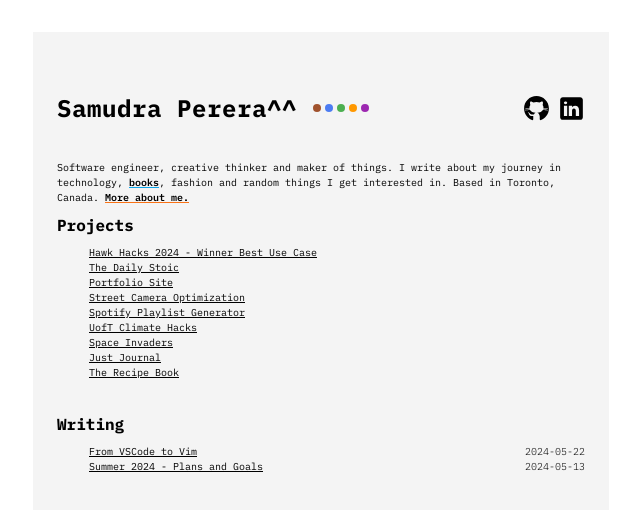
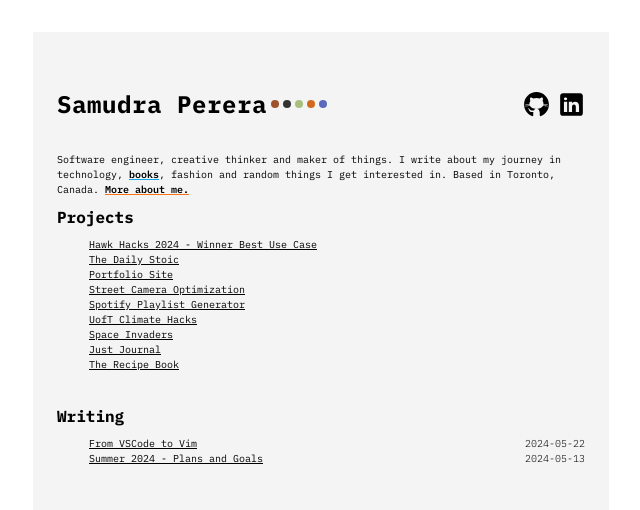
Before and after one commit to samudra-perera/portfolio-site, a React (Vite) app: page / in a window 1280 px wide. Shown: the top 510 px of the page, without its empty margins (127-767 px from the left). Built offline with nearby package versions, Linux system fonts and the light colour scheme.

Commit message:
Updated Colours

```diff
--- a/src/Home.tsx
+++ b/src/Home.tsx
@@ -12,7 +12,7 @@ const Home = () => {
       <div className="md:flex items-center justify-between pb-8">
         <div className="flex items-center">
           <h2 className={`font-bold text-2xl tracking-wide text-black`}>
-            Samudra Perera^^
+            Samudra Perera
           </h2>
           <ToggleTheme />
         </div>
--- a/src/components/ToggleTheme.tsx
+++ b/src/components/ToggleTheme.tsx
@@ -7,16 +7,20 @@ const ToggleTheme = () => {
   // Array of accent colors with their respective keys
   const accentColors = [
     { name: "wood", color: "wood", className: "bg-accent-wood" },
-    { name: "Blue", color: "blue", className: "bg-accent-blue" },
+    { name: "charcoal", color: "charcoal", className: "bg-accent-charcoal" },
     { name: "Green", color: "green", className: "bg-accent-green" },
     { name: "Orange", color: "orange", className: "bg-accent-orange" },
-    { name: "Purple", color: "purple", className: "bg-accent-purple" },
+    {
+      name: "rusticBlue",
+      color: "rusticBlue",
+      className: "bg-accent-rusticBlue",
+    },
   ];
 
   const accentButtonClasses = "w-2 h-2 rounded-full cursor-pointer";
 
   return (
-    <div className="p-4 text-xs">
+    <div className="p-1 text-xs">
       <div className="flex space-x-1 items-center">
         {accentColors.map((accent) => (
           <button
--- a/tailwind.config.js
+++ b/tailwind.config.js
@@ -18,11 +18,10 @@ module.exports = {
         },
         accent: {
           wood: "#A0522D", // wood accent color
-          blue: "#4c7cf2", // Blue accent color
-          green: "#4caf50", // Green accent color
-          orange: "#ff9800", // Orange accent color
-          purple: "#9c27b0", // Purple accent color
-          sienna: "#A0522D",
+          charcoal: "#333333", // Blue accent color
+          green: "#A7C080", // Green accent color
+          orange: "#D2691E", // Orange accent color
+          rusticBlue: "#5C6BC0",
         },
       },
     },
@@ -33,16 +32,14 @@ module.exports = {
     "bg-beige-medium",
     "bg-beige-dark",
     "text-accent-wood",
-    "text-accent-blue",
+    "text-accent-charcoal",
     "text-accent-green",
     "text-accent-orange",
-    "text-accent-purple",
-    "text-accent-sienna",
+    "text-accent-rusticBlue",
     "decoration-accent-wood",
-    "decoration-accent-blue",
+    "decoration-accent-charcoal",
     "decoration-accent-green",
     "decoration-accent-orange",
-    "decoration-accent-purple",
-    "decoration-accent-sienna",
+    "decoration-accent-rusticBlue",
   ],
 };
```
